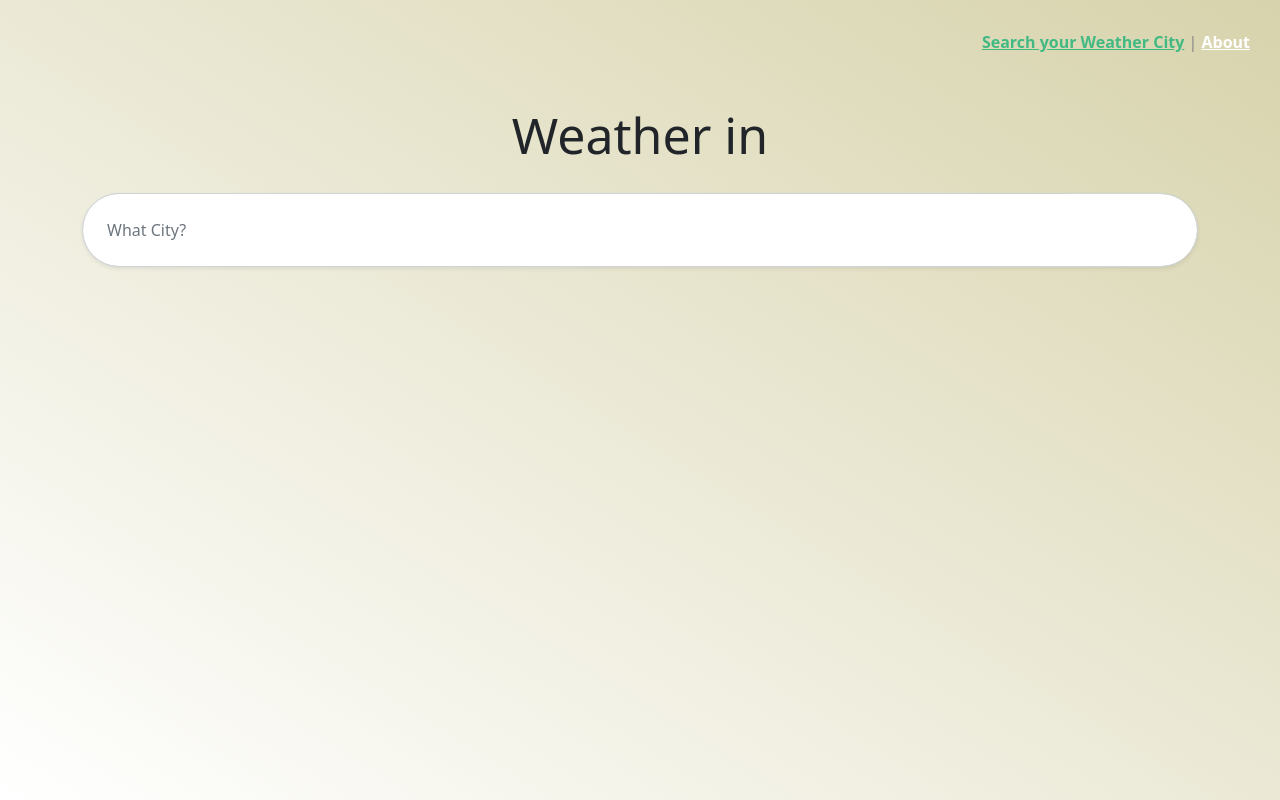
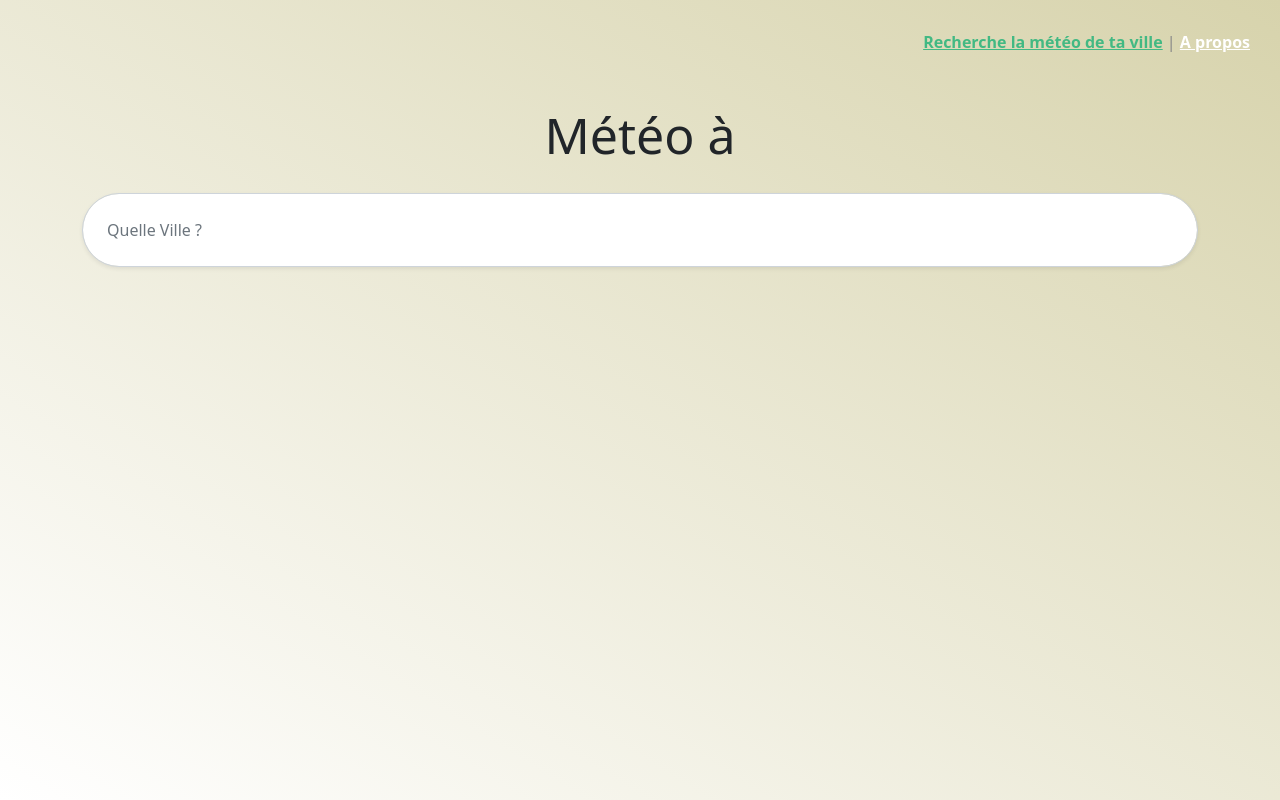
Before and after one commit to riindaa/vue-weather, a Vue app: page / in a window 1280 px wide. Built offline with nearby package versions, Linux system fonts and the light colour scheme.

Commit message:
feat: install & use Vue I18n

```diff
--- a/package.json
+++ b/package.json
@@ -13,6 +13,7 @@
     "core-js": "^3.6.5",
     "moment": "^2.29.1",
     "vue": "^3.0.0",
+    "vue-i18n": "^9.1.6",
     "vue-router": "^4.0.0-0",
     "vuex": "^4.0.0-0"
   },
--- a/src/components/Navigation.vue
+++ b/src/components/Navigation.vue
@@ -1,7 +1,7 @@
 <template>
   <div id="nav">
-    <router-link to="/">Search your Weather City</router-link> |
-    <router-link to="/about">About</router-link>
+    <router-link to="/">{{ $t('message.menuSearchWeather') }}</router-link> |
+    <router-link to="/about">{{ $t('message.menuAbout') }}</router-link>
   </div>
 </template>
 
--- a/src/components/WeatherCard.vue
+++ b/src/components/WeatherCard.vue
@@ -54,7 +54,7 @@
           <weather-item
             :value="feelsLike"
             type="temp"
-            description="Feels like"
+            :description="$t('message.feelsLike')"
             size="medium"
           ></weather-item>
         </div>
@@ -63,7 +63,7 @@
           <weather-item
             :value="humidity"
             type="percent"
-            description="Humidity"
+            :description="$t('message.humidity')"
             size="medium"
           ></weather-item>
         </div>
--- a/src/main.js
+++ b/src/main.js
@@ -1,10 +1,53 @@
 import { createApp } from 'vue';
+import { createI18n } from 'vue-i18n';
 import App from './App.vue';
 import router from './router';
 import store from './store';
 import 'bootstrap/dist/css/bootstrap.min.css';
 
+const messages = {
+  fr: {
+    message: {
+      // About.vue
+      about: 'Application créée par S. SIVILAY',
+      // WeatherSearch.vue
+      weatherIn: 'Météo à',
+      placeholderLabel: 'Quelle Ville ?',
+      findCity: 'Aucune ville trouvée',
+      // Navigation.vue
+      menuSearchWeather: 'Recherche la météo de ta ville',
+      menuAbout: 'A propos',
+      // WeatherCard.vue
+      feelsLike: 'Ressenti',
+      humidity: 'Humidité',
+    },
+  },
+  en: {
+    message: {
+      // About.vue
+      about: 'App made by S. SIVILAY',
+      // WeatherSearch.vue
+      weatherIn: 'Weather in',
+      placeholderLabel: 'What City?',
+      findCity: 'No city found',
+      // Navigation.vue
+      menuSearchWeather: "Search your City's weather",
+      menuAbout: 'About',
+      // WeatherCard.vue
+      feelsLike: 'Feels like',
+      humidity: 'Humidity',
+    },
+  },
+};
+
+const i18n = createI18n({
+  locale: 'fr',
+  fallbackLocale: 'en',
+  messages,
+});
+
 createApp(App)
   .use(store)
   .use(router)
+  .use(i18n)
   .mount('#app');
--- a/src/views/About.vue
+++ b/src/views/About.vue
@@ -1,10 +1,14 @@
 <template>
   <div class="About">
     <div class="container">
-      <h1>App made by S. SIVILAY</h1>
+      <h1>{{ $t('message.about') }}</h1>
     </div>
   </div>
 </template>
+
+<script>
+  export default {};
+</script>
 
 <style lang="scss">
   .About {
--- a/src/views/WeatherSearch.vue
+++ b/src/views/WeatherSearch.vue
@@ -1,15 +1,17 @@
 <template>
   <div id="main" v-bind:class="isDay ? 'day' : 'night'">
     <div class="container">
-      <h1 class="title text-center">Weather in</h1>
+      <h1 class="title text-center">{{ $t('message.weatherIn') }}</h1>
 
       <search-input
         :defaultValue="query"
-        placeholderLabel="What City?"
+        :placeholderLabel="$t('message.placeholderLabel')"
         @onSubmit="getWeather"
       ></search-input>
 
-      <p class="text-center my-3" v-if="cityNotFound">No city found</p>
+      <p class="text-center my-3" v-if="cityNotFound">
+        {{ $t('message.findCity') }}
+      </p>
 
       <div v-if="visible">
         <weather-card
```
Also changed, not shown: 1 other file (tests, documents, lock files or other folders).
